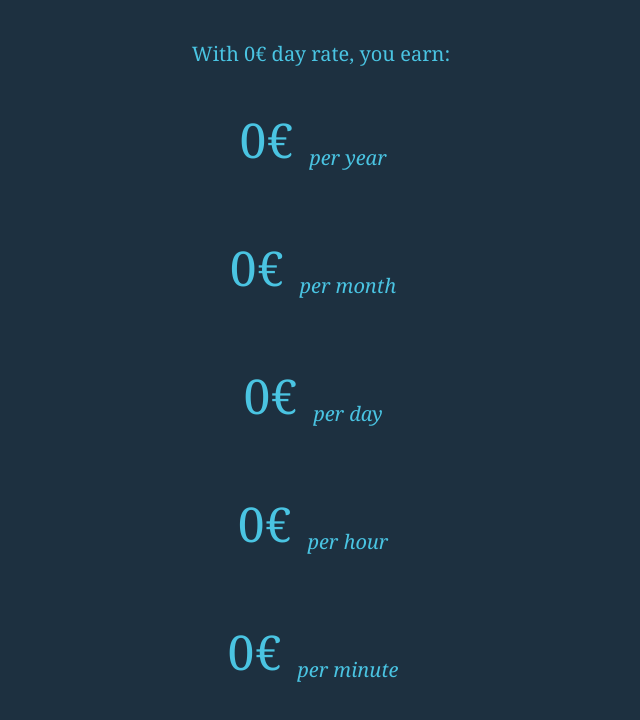
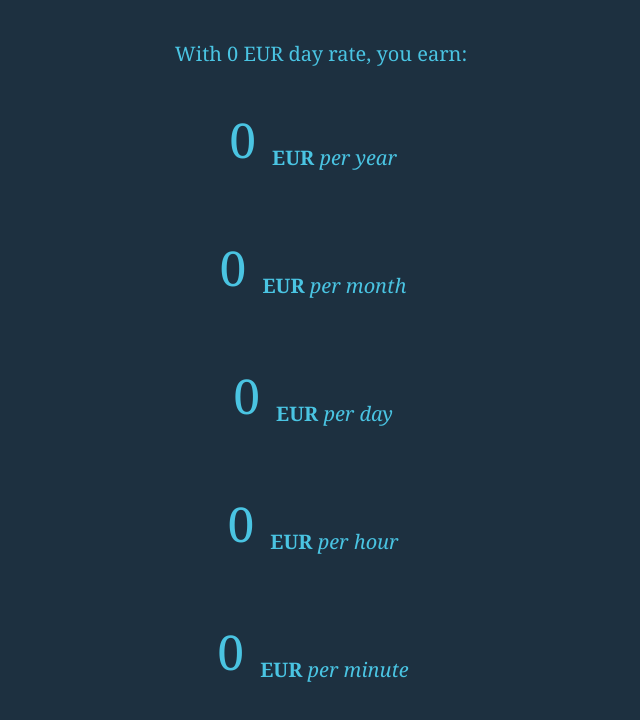
Before and after one commit to frago23/HowMuchMoneyYouGot, a SvelteKit app: page / in a window 1280 px wide. Shown: the top 720 px of the page, without its empty margins (319-959 px from the left). Built offline with nearby package versions, Linux system fonts and the light colour scheme; some icons are missing.

Commit message:
added currency dropdown

```diff
--- /dev/null
+++ b/src/components/currencies.svelte
@@ -0,0 +1,39 @@
+<script>
+    import { currencyStore } from "$lib/stores.js";
+
+    let selectedCurrency = currencyStore;
+
+    const currencies = [
+        { code: "RON" },
+        { code: "EUR" },
+        { code: "CHF" },
+        { code: "USD" }
+    ];
+
+    function handleChange(event) {
+        selectedCurrency.set(event.target.value);
+    }
+</script>
+
+<div class="relative inline-block text-left my-4">
+    <select
+        class="block appearance-none w-full bg-white border border-gray-300 hover:border-gray-500 px-4 py-2 pr-8 rounded shadow leading-tight focus:outline-none focus:shadow-outline"
+        value={$selectedCurrency}
+        on:change={handleChange}
+    >
+        {#each currencies as currency}
+            <option value={currency.code}>{currency.code}</option>
+        {/each}
+    </select>
+    <div
+        class="pointer-events-none absolute inset-y-0 right-0 flex items-center px-2 text-gray-700"
+    >
+        <svg
+            class="fill-current h-4 w-4"
+            xmlns="http://www.w3.org/2000/svg"
+            viewBox="0 0 20 20"
+        >
+            <path d="M10 12l-6-6 1.5-1.5L10 9.8l4.5-4.5L16 6z" />
+        </svg>
+    </div>
+</div>
--- a/src/lib/stores.js
+++ b/src/lib/stores.js
@@ -2,8 +2,10 @@ import { writable } from "svelte/store";
 
 const dayRateStore = writable(0);
 const notificationStore = writable(false);
+const currencyStore = writable('EUR');
 
 export {
     dayRateStore,
-    notificationStore
+    notificationStore,
+    currencyStore
 }
--- a/src/routes/+page.svelte
+++ b/src/routes/+page.svelte
@@ -1,17 +1,18 @@
 <script>
     import { onMount } from "svelte";
     import { toShortForm } from "$lib/numberFormatHelper";
-    import { dayRateStore } from "$lib/stores";
+    import { dayRateStore, currencyStore } from "$lib/stores";
     import { get } from "svelte/store";
 
     let yearRate = 0;
     let monthRate = 0;
     let hourRate = 0;
     let minuteRate = 0;
-    let currency = "€";
+    let currency = '';
 
     onMount(async () => {
         const dayRate = get(dayRateStore);
+        currency = get(currencyStore);
         yearRate = dayRate * 240;
         monthRate = dayRate * 20;
         hourRate = dayRate / 8;
@@ -43,36 +44,47 @@
     </a>
 
     <span class="my-2 text-xl"
-        >With {get(dayRateStore)}{currency} day rate, you earn:</span
+        >With {get(dayRateStore)} {currency} day rate, you earn:</span
     >
     <div class="w-full flex justify-center items-end my-8">
-        <span class="my-2 text-5xl">{toShortForm(yearRate)}{currency}</span>
-        <span class="italic mx-4 text-xl">per year</span>
+        <span class="my-2 text-5xl">{toShortForm(yearRate)}</span>
+        <div class='mx-4 text-xl'>
+            <span class='font-bold'>{currency}</span>
+            <span class="italic ">per year</span>
+        </div>
     </div>
 
     <div class="w-full flex justify-center items-end my-8">
-        <span class="my-2 text-5xl">{toShortForm(monthRate)}{currency}</span>
-        <span class="italic mx-4 text-xl">per month</span>
+        <span class="my-2 text-5xl">{toShortForm(monthRate)}</span>
+        <div class='mx-4 text-xl'>
+            <span class='font-bold'>{currency}</span>
+            <span class="italic">per month</span>
+        </div>
     </div>
 
     <div class="w-full flex justify-center items-end my-8">
         <span class="my-2 text-5xl"
-            >{toShortForm(get(dayRateStore))}{currency}</span
+            >{toShortForm(get(dayRateStore))}</span
         >
-        <span class="italic mx-4 text-xl">per day</span>
+        <div class='mx-4 text-xl'>
+            <span class='font-bold'>{currency}</span>
+            <span class="italic">per day</span>
+        </div>
     </div>
 
     <div class="w-full flex justify-center items-end my-8">
-        <span class="my-2 text-5xl">{toShortForm(hourRate)}{currency}</span>
-        <span class="italic mx-4 text-xl">per hour</span>
+        <span class="my-2 text-5xl">{toShortForm(hourRate)}</span>
+        <div class='mx-4 text-xl'>
+            <span class='font-bold'>{currency}</span>
+            <span class="italic">per hour</span>
+        </div>
     </div>
 
     <div class="w-full flex justify-center items-end my-8">
-        <span class="my-2 text-5xl">{toShortForm(minuteRate)}{currency}</span>
-        <span class="italic mx-4 text-xl">per minute</span>
+        <span class="my-2 text-5xl">{toShortForm(minuteRate)}</span>
+        <div class='mx-4 text-xl'>
+            <span class='font-bold'>{currency}</span>
+            <span class="italic">per minute</span>
+        </div>
     </div>
 </div>
-
-<!-- <span>{data.test.name}</span>
-<input bind:value={t} />
-<button on:click={test}>Test</button> -->
--- a/src/routes/settings/+page.svelte
+++ b/src/routes/settings/+page.svelte
@@ -4,14 +4,23 @@
     import { goto } from "$app/navigation";
 
     // $lib
-    import { dayRateStore } from "$lib/stores";
+    import { dayRateStore, currencyStore } from "$lib/stores";
     import { showNotification } from "$lib/notifications";
+    import Currencies from "../../components/currencies.svelte";
+
+    let currency = '';
+    let currentSetCurrency = '';
 
     let currentSetRate = 0;
     let currentRate = 0;
+
+    currencyStore.subscribe(x => {
+        currency = x;
+    })
+
     onMount(() => {
         const rate = get(dayRateStore);
-        console.log(rate);
+        currentSetCurrency = get(currencyStore);
         currentRate = rate == null ? 0 : rate;
         currentSetRate = currentRate;
     });
@@ -21,6 +30,7 @@
 
         persistRate();
         dayRateStore.update((_) => currentRate);
+        currencyStore.update((_) => currency);
         showNotification();
         goto("/");
     };
@@ -41,7 +51,9 @@
         </a>
 
         <div class="mt-8">
-            <span>Your current day rate is set to {currentSetRate}€</span>
+            <span>Your current day rate is set to {currentSetRate} {currentSetCurrency}</span>
+
+            <Currencies />
 
             <div class="my-4">
                 <input
```
